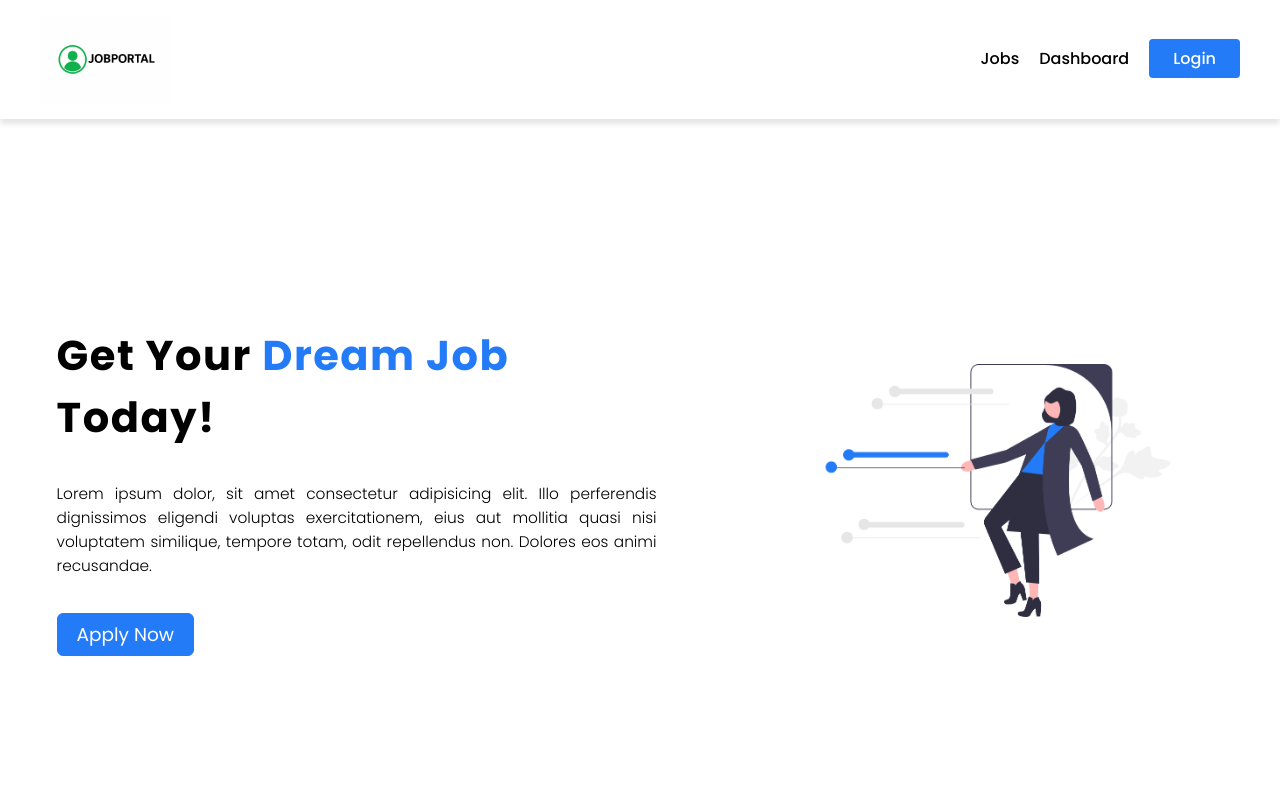
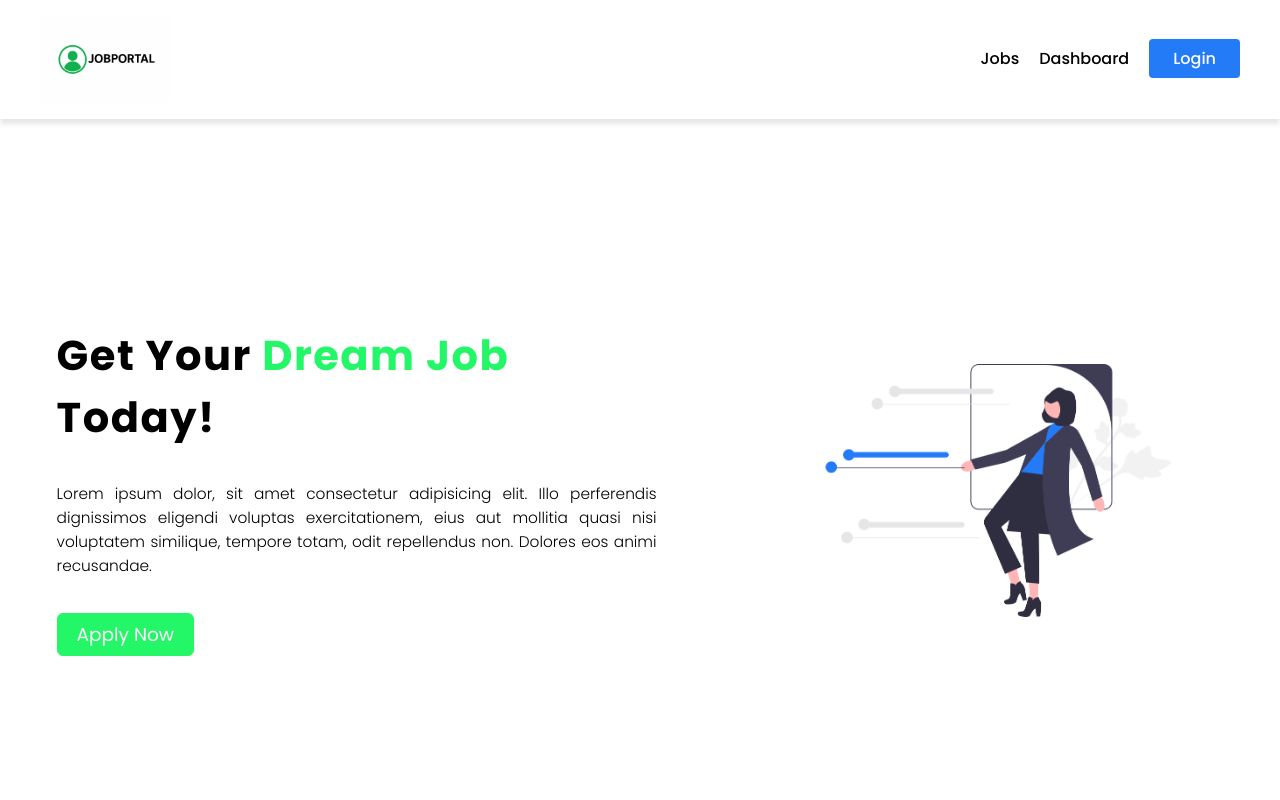
Before and after one commit to Satwik-1114/job-portal-client, a React (Vite) app: page / in a window 1280 px wide. Shown: the top 800 px of the page. Built offline with nearby package versions, Linux system fonts and the light colour scheme; no server answers.

Commit message:
css changed

```diff
--- a/src/index.css
+++ b/src/index.css
@@ -9,7 +9,7 @@
 }
 
 :root {
-    --color-primary: #247BF7;
+    --color-primary: #24f767;
     --color-secondary: #F7921E;
     --color-accent: #5f14c7;
     --color-neutral: rgb(255, 211, 255);
```
